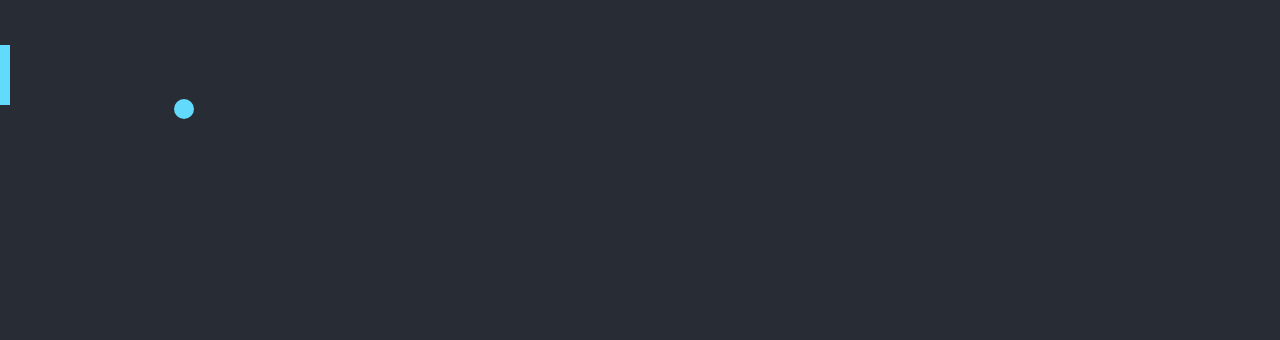
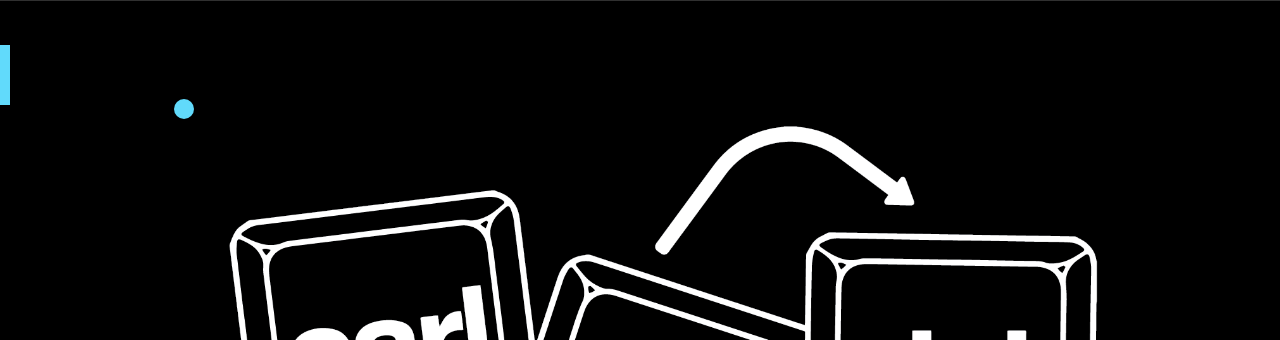
Before and after one commit to Carlghayes/comingSoon, a plain HTML site: page index.html in a window 1280 px wide. Shown: the top 340 px of the page. Drawn offline with Linux system fonts and the light colour scheme.

Commit message:
Updated css page

```diff
--- a/styles.css
+++ b/styles.css
@@ -4,7 +4,7 @@ body {
     align-items: center;
     justify-content: center;
     height: 100vh;
-    background-color: #282c34;
+    background: url('CarlAltDeleteArtboard5.png') center/cover no-repeat; /* Replace 'your-background-image.jpg' with the path to your image */
     color: #61dafb;
     font-family: 'Arial', sans-serif;
 }
```
Also changed, not shown: CarlAltDeleteArtboard5.png (added).
